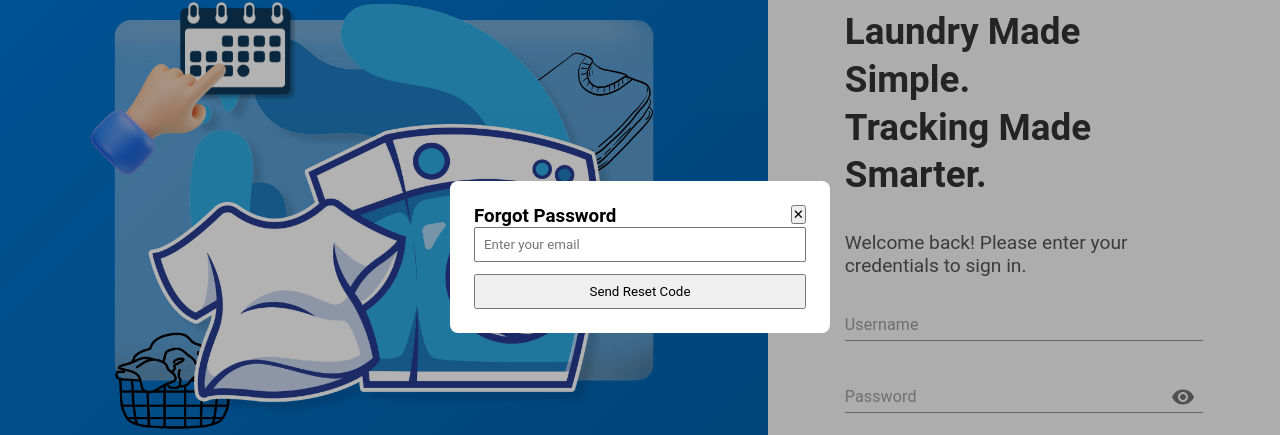
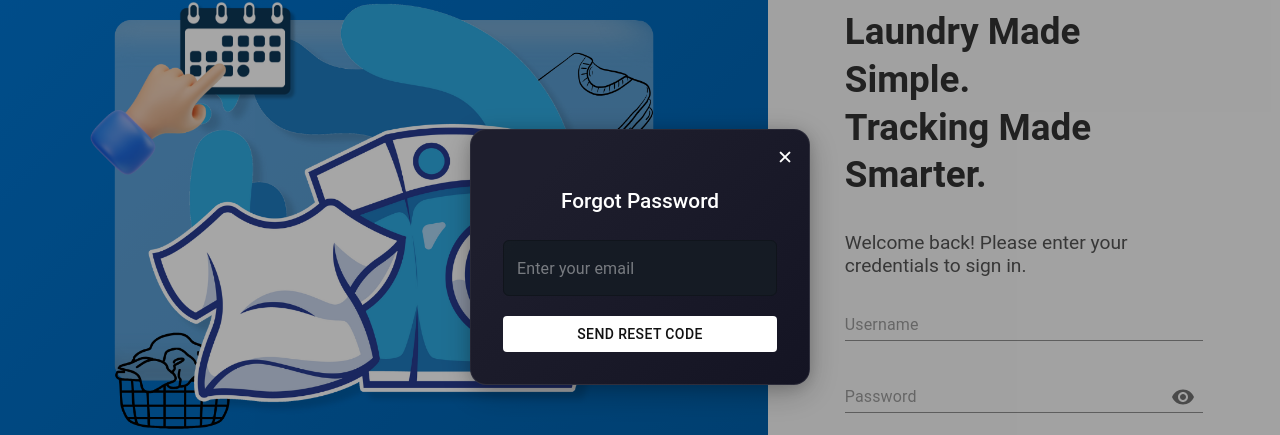
Before and after one commit to karrelday/TaraLaba, a React (Vite) app in the folder dashboard/: page / in a window 1280 px wide. Both pictures are taken after a click on the link "Forgot Password?". Shown: the part 143-578 px from the top of the page. Built offline with nearby package versions, Linux system fonts and the light colour scheme; no server answers.

Commit message:
feat: implement OTP verification for signup process and enhance forgot password modal styles

```diff
--- a/dashboard/src/pages/Login.jsx
+++ b/dashboard/src/pages/Login.jsx
@@ -1,7 +1,7 @@
 import React, { useState } from "react";
 import { useNavigate } from "react-router-dom";
 import "../styles/Login.css";
-import { TextField, IconButton, InputAdornment, Snackbar, Alert } from "@mui/material";
+import { TextField, IconButton, InputAdornment, Snackbar, Alert, Button } from "@mui/material";
 import { Visibility, VisibilityOff } from "@mui/icons-material";
 
 function Login() {
@@ -31,7 +31,7 @@ function Login() {
   async function handleLogin(event) {
     event.preventDefault();
     try {
-     const response = await fetch("http://192.168.9.27:1337/login", {
+     const response = await fetch("http://192.168.100.147:1337/login", {
         method: "POST",
         headers: {
           "Content-Type": "application/json",
@@ -83,7 +83,7 @@ function Login() {
     e.preventDefault();
     setForgotMsg("");
     try {
-      const res = await fetch("http://192.168.9.27:1337/forgot-password", {
+      const res = await fetch("http://192.168.100.147:1337/forgot-password", {
         method: "POST",
         headers: { "Content-Type": "application/json" },
         body: JSON.stringify({ email: forgotEmail }),
@@ -104,7 +104,7 @@ function Login() {
     e.preventDefault();
     setForgotMsg("");
     try {
-      const res = await fetch("http://192.168.9.27:1337/reset-password", {
+      const res = await fetch("http://192.168.100.147:1337/reset-password", {
         method: "POST",
         headers: { "Content-Type": "application/json" },
         body: JSON.stringify({ email: forgotEmail, code: resetCode, newPassword }),
@@ -231,47 +231,57 @@ function Login() {
 
       {/* Forgot Password Modal */}
       {showForgot && (
-        <div className="modal-overlay" style={{
-          position: "fixed", top: 0, left: 0, right: 0, bottom: 0,
-          background: "rgba(0,0,0,0.3)", display: "flex", alignItems: "center", justifyContent: "center", zIndex: 1000
-        }}>
-          <div className="modal" style={{ background: "#fff", padding: 24, borderRadius: 8, minWidth: 320 }}>
-            <button style={{ float: "right" }} onClick={() => setShowForgot(false)}>✕</button>
+        <div className="modal-overlay">
+          <div className="modal forgot-modal">
+            <button className="close-modal-btn" onClick={() => setShowForgot(false)}>✕</button>
             {forgotStep === 1 ? (
-              <form onSubmit={handleForgotPassword}>
-                <h3>Forgot Password</h3>
-                <input
+              <form onSubmit={handleForgotPassword} className="forgot-form">
+                <h3 className="forgot-title">Forgot Password</h3>
+                <TextField
                   type="email"
                   placeholder="Enter your email"
                   value={forgotEmail}
                   onChange={e => setForgotEmail(e.target.value)}
                   required
-                  style={{ width: "100%", marginBottom: 12, padding: 8 }}
+                  fullWidth
+                  className="forgot-input"
+                  InputProps={{ style: { background: 'rgba(22,28,36,0.95)', color: '#fff', borderRadius: 6 } }}
+                  InputLabelProps={{ style: { color: '#fff' } }}
                 />
-                <button type="submit" style={{ width: "100%", padding: 8 }}>Send Reset Code</button>
-                {forgotMsg && <div style={{ color: "red", marginTop: 8 }}>{forgotMsg}</div>}
+                <Button className="forgot-btn" variant="contained" type="submit" fullWidth>
+                  Send Reset Code
+                </Button>
+                {forgotMsg && <div className={forgotMsg.includes('sent') ? 'forgot-success' : 'forgot-error'}>{forgotMsg}</div>}
               </form>
             ) : (
-              <form onSubmit={handleResetPassword}>
-                <h3>Reset Password</h3>
-                <input
+              <form onSubmit={handleResetPassword} className="forgot-form">
+                <h3 className="forgot-title">Reset Password</h3>
+                <TextField
                   type="text"
                   placeholder="Enter reset code"
                   value={resetCode}
                   onChange={e => setResetCode(e.target.value)}
                   required
-                  style={{ width: "100%", marginBottom: 8, padding: 8 }}
+                  fullWidth
+                  className="forgot-input"
+                  InputProps={{ style: { background: 'rgba(22,28,36,0.95)', color: '#fff', borderRadius: 6 } }}
+                  InputLabelProps={{ style: { color: '#fff' } }}
                 />
-                <input
+                <TextField
                   type="password"
                   placeholder="Enter new password"
                   value={newPassword}
                   onChange={e => setNewPassword(e.target.value)}
                   required
-                  style={{ width: "100%", marginBottom: 12, padding: 8 }}
+                  fullWidth
+                  className="forgot-input"
+                  InputProps={{ style: { background: 'rgba(22,28,36,0.95)', color: '#fff', borderRadius: 6 } }}
+                  InputLabelProps={{ style: { color: '#fff' } }}
                 />
-                <button type="submit" style={{ width: "100%", padding: 8 }}>Update Password</button>
-                {forgotMsg && <div style={{ color: forgotMsg.includes("updated") ? "green" : "red", marginTop: 8 }}>{forgotMsg}</div>}
+                <Button className="forgot-btn" variant="contained" type="submit" fullWidth>
+                  Update Password
+                </Button>
+                {forgotMsg && <div className={forgotMsg.includes('updated') ? 'forgot-success' : 'forgot-error'}>{forgotMsg}</div>}
               </form>
             )}
           </div>
--- a/dashboard/src/pages/Signup.jsx
+++ b/dashboard/src/pages/Signup.jsx
@@ -23,6 +23,10 @@ function SignUp() {
 
   const [showPassword, setShowPassword] = useState(false);
   const [showConfirmPassword, setShowConfirmPassword] = useState(false);
+  const [otpSent, setOtpSent] = useState(false);
+  const [otp, setOtp] = useState('');
+  const [emailForOtp, setEmailForOtp] = useState('');
+  const [isVerifyingOtp, setIsVerifyingOtp] = useState(false);
   const navigate = useNavigate();
 
   function handleChange(event) {
@@ -32,8 +36,47 @@ function SignUp() {
     setFormData(prev => ({ ...prev, [name]: value }));
   }
 
+  async function handleSendOtp(event) {
+    event.preventDefault();
+    if (!formData.email) {
+      alert('Please enter your email first.');
+      return;
+    }
+    setIsVerifyingOtp(true);
+    try {
+      await axios.post('http://localhost:1337/send-signup-otp', { email: formData.email });
+      setOtpSent(true);
+      setEmailForOtp(formData.email);
+      alert('Verification code sent to your email.');
+    } catch (error) {
+      alert(error.response?.data?.message || 'Failed to send OTP.');
+    }
+    setIsVerifyingOtp(false);
+  }
+
+  async function handleVerifyOtp(event) {
+    event.preventDefault();
+    if (!otp) {
+      alert('Please enter the OTP sent to your email.');
+      return;
+    }
+    setIsVerifyingOtp(true);
+    try {
+      await axios.post('http://localhost:1337/verify-signup-otp', { email: emailForOtp, code: otp });
+      alert('OTP verified! You can now complete your registration.');
+      setOtpSent(false); // Allow registration
+    } catch (error) {
+      alert(error.response?.data?.message || 'OTP verification failed.');
+    }
+    setIsVerifyingOtp(false);
+  }
+
   async function handleSignUp(event) {
     event.preventDefault();
+    if (otpSent) {
+      alert('Please verify the OTP sent to your email before signing up.');
+      return;
+    }
 
     if (formData.password !== formData.confirmPassword) {
       alert("Passwords don't match!");
@@ -47,7 +90,7 @@ function SignUp() {
     }
 
     try {
-      const { data: users } = await axios.get("http://192.168.9.27:1337/fetchusers");
+      const { data: users } = await axios.get("http://localhost:1337/fetchusers");
       const usernameExists = users.some((user) => user.userName === formData.userName);
       const emailExists = users.some((user) => user.email === formData.email);
 
@@ -70,8 +113,8 @@ function SignUp() {
       dataToSend.userId = generatedUserId;
       dataToSend.approved = false; // Mark as not approved
 
-      await axios.post("http://192.168.9.27:1337/addusers", dataToSend);
-      alert("Account created successfully! Please wait for admin approval before logging in.");
+      await axios.post("http://localhost:1337/addusers", dataToSend);
+      alert("Account created successfully! You can now log in.");
       navigate('/login');
     } catch (error) {
       console.error("Registration error:", error);
@@ -89,7 +132,7 @@ function SignUp() {
         <div className='signup-box'>
           <h3 className='signUpName'>TaraLaba</h3>
           <h2 className='createAccount'>Create Account</h2>
-          <form onSubmit={handleSignUp} className='form'>
+          <form onSubmit={otpSent ? handleVerifyOtp : handleSendOtp} className='form'>
             <div className="name-fields">
               <TextField
                 type="text"
@@ -171,10 +214,38 @@ function SignUp() {
                 {showConfirmPassword ? <VisibilityOffIcon /> : <VisibilityIcon />}
               </IconButton>
             </div>
-            <Button className="create" variant="contained" type="submit" startIcon={<PersonAddIcon />} fullWidth>
-              Create Account
-            </Button>
+            {!otpSent && (
+              <Button className="create" variant="contained" type="submit" startIcon={<PersonAddIcon />} fullWidth disabled={isVerifyingOtp}>
+                Send OTP
+              </Button>
+            )}
+            {otpSent && (
+              <>
+                <TextField
+                  type="text"
+                  name="otp"
+                  label="Enter OTP"
+                  value={otp}
+                  onChange={e => setOtp(e.target.value)}
+                  required
+                  fullWidth
+                  className="signupField"
+                  style={{ marginTop: 16 }}
+                />
+                <Button className="create" variant="contained" type="submit" startIcon={<PersonAddIcon />} fullWidth disabled={isVerifyingOtp}>
+                  Verify OTP
+                </Button>
+              </>
+            )}
           </form>
+          {/* Only show registration button after OTP is verified */}
+          {!otpSent && (
+            <form onSubmit={handleSignUp}>
+              <Button className="create" variant="contained" type="submit" startIcon={<PersonAddIcon />} fullWidth>
+                Create Account
+              </Button>
+            </form>
+          )}
           <div className="login-link">
             Already have an account? <a href='' onClick={navigateToLogin}>Sign in</a>
           </div>
--- a/dashboard/src/styles/Login.css
+++ b/dashboard/src/styles/Login.css
@@ -160,7 +160,81 @@ body, html {
   text-decoration: underline;
 }
 
-/* Responsive adjustments */
+/* Forgot Password Modal Styles */
+.modal-overlay {
+  position: fixed;
+  top: 0; left: 0; right: 0; bottom: 0;
+  background: rgba(0,0,0,0.35);
+  display: flex;
+  align-items: center;
+  justify-content: center;
+  z-index: 1000;
+}
+.forgot-modal {
+  background: linear-gradient(135deg, #1e1e2d 20%, #141423 100%);
+  padding: 2.5rem 2rem 2rem 2rem;
+  border-radius: 16px;
+  min-width: 340px;
+  box-shadow: 0 8px 32px rgba(0,0,0,0.25), 0 2px 16px rgba(0,0,0,0.15);
+  border: 1px solid rgba(255,255,255,0.08);
+  position: relative;
+  color: #fff;
+  text-align: center;
+}
+.close-modal-btn {
+  position: absolute;
+  top: 16px;
+  right: 16px;
+  background: none;
+  border: none;
+  color: #fff;
+  font-size: 1.2rem;
+  cursor: pointer;
+  transition: color 0.2s;
+}
+.close-modal-btn:hover {
+  color: #ff5252;
+}
+.forgot-form {
+  display: flex;
+  flex-direction: column;
+  gap: 1.2rem;
+  margin-top: 1.2rem;
+}
+.forgot-title {
+  color: #fff;
+  font-size: 1.3rem;
+  font-weight: 500;
+  margin-bottom: 0.5rem;
+}
+.forgot-input .MuiInputBase-root {
+  background: rgba(22,28,36,0.95);
+  color: #fff;
+  border-radius: 6px;
+}
+.forgot-btn {
+  background: #fff !important;
+  color: #121212 !important;
+  font-weight: 500;
+  border-radius: 6px;
+  margin-top: 0.2rem;
+  text-transform: none;
+  box-shadow: none !important;
+}
+.forgot-btn:hover {
+  background: #e3e3e3 !important;
+}
+.forgot-success {
+  color: #4caf50;
+  font-size: 0.95rem;
+  margin-top: 0.5rem;
+}
+.forgot-error {
+  color: #ff5252;
+  font-size: 0.95rem;
+  margin-top: 0.5rem;
+}
+
 @media (max-width: 768px) {
   .login-container {
     flex-direction: column;
@@ -176,3 +250,10 @@ body, html {
     height: 70%;
   }
 }
+
+@media (max-width: 600px) {
+  .forgot-modal {
+    min-width: 90vw;
+    padding: 1.5rem 0.5rem 1.5rem 0.5rem;
+  }
+}
```
Also changed, not shown: 1 other file (tests, documents, lock files or other folders).
